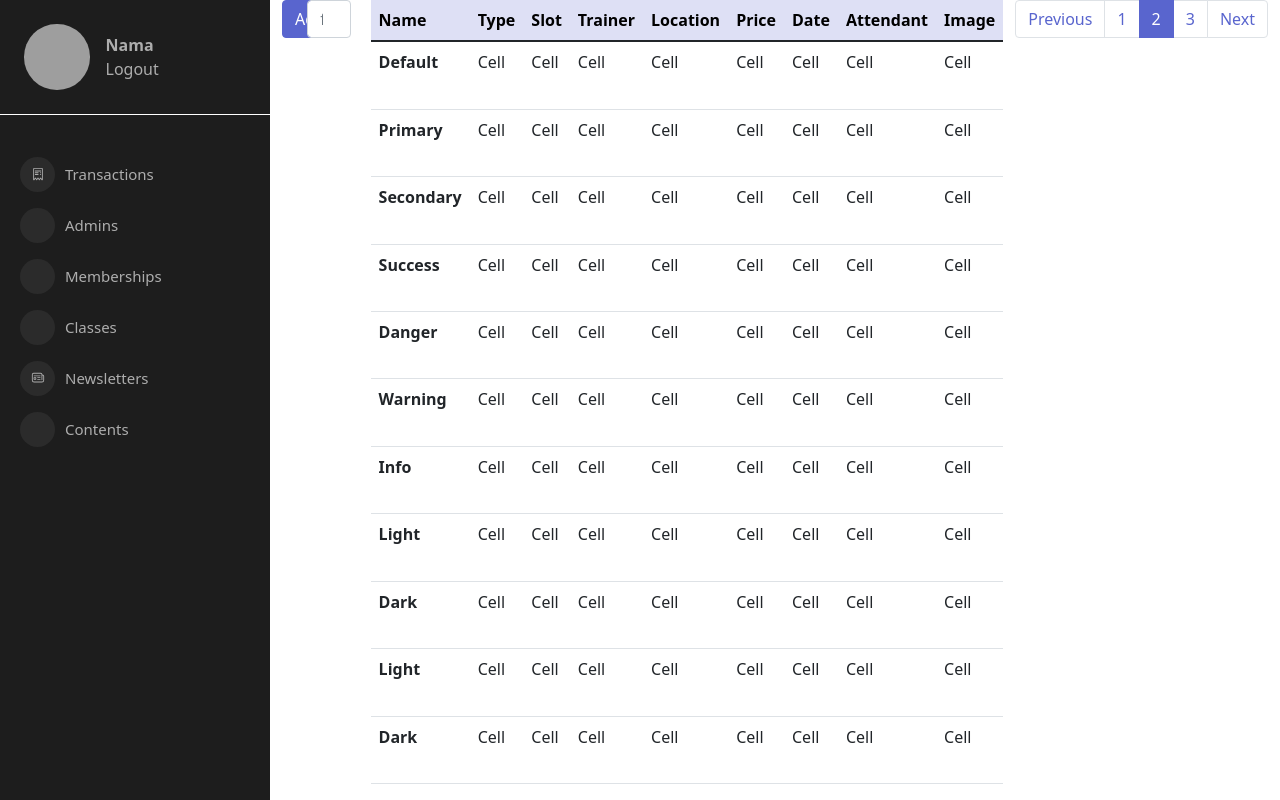
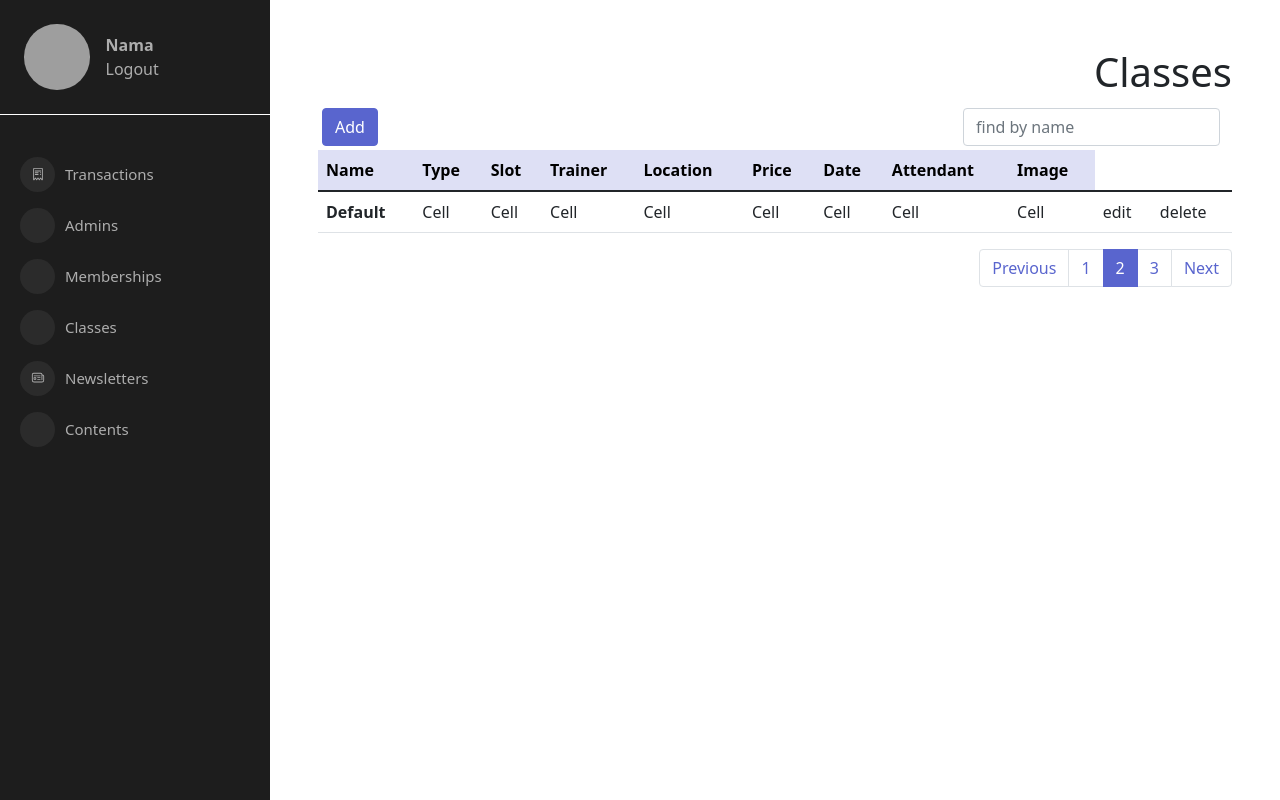
Before and after one commit to mugeki/gym-membership-admin-FE, a Next.js app: page /classes in a window 1280 px wide. Built offline with nearby package versions, Linux system fonts and the light colour scheme; grey boxes are pictures that could not be loaded; some icons are missing.

Commit message:
create class & transaction

```diff
--- a/components/elements/addClassModal.js
+++ b/components/elements/addClassModal.js
@@ -8,11 +8,7 @@ export default function AddClassModal(props) {
 			aria-labelledby="contained-modal-title-vcenter"
 			centered
 		>
-			<Modal.Header closeButton>
-				<Modal.Title id="contained-modal-title-vcenter">
-					Modal heading
-				</Modal.Title>
-			</Modal.Header>
+			<Modal.Header closeButton></Modal.Header>
 			<Modal.Body>
 				<Form>
 					<Form.Group className="mb-3" controlId="formBasicName">
@@ -50,14 +46,14 @@ export default function AddClassModal(props) {
 						<Form.Control type="date" placeholder="Date" />
 					</Form.Group>
 
-					<Form.Group className="mb-3" controlId="formBasicPrice">
-						<Form.Label>Price</Form.Label>
-						<Form.Control type="price" placeholder="Price" />
+					<Form.Group className="mb-3" controlId="formBasicAttend">
+						<Form.Label>Attend</Form.Label>
+						<Form.Control type="attend" placeholder="Attend" />
 					</Form.Group>
 
-					<Form.Group className="mb-3" controlId="formBasicDate">
-						<Form.Label>Date</Form.Label>
-						<Form.Control type="date" placeholder="Date" />
+					<Form.Group className="mb-3" controlId="formBasicImagee">
+						<Form.Label>Image</Form.Label>
+						<Form.Control type="file" placeholder="Image" />
 					</Form.Group>
 
 					<Button variant="primary" type="submit">
--- a/pages/classes/index.js
+++ b/pages/classes/index.js
@@ -1,26 +1,29 @@
 import Layout from "../../components/Layout";
-import {
-	Table,
-	Form,
-	FormControl,
-	Button,
-	Row,
-	Col,
-	Pagination,
-} from "react-bootstrap";
+import { Form, FormControl, Button } from "react-bootstrap";
+import { useState } from "react";
 import AddClassModal from "../../components/elements/addClassModal";
 
 export default function Classes() {
+	const [modalShow, setModalShow] = useState(false);
+	// const [editShow, setEditShow] = useState(false);
+	// const onClick = () => {
+	// 	setEditShow(true);
+	// };
+	const onClick = () => {
+		setModalShow(true);
+	};
+
 	return (
 		<Layout>
-			<div className="container-fluid">
-				<Row>
-					<Col xs={3}>
-						<Button href="/form" variant="primary" event="onClick">
+			<AddClassModal show={modalShow} onHide={() => setModalShow(false)} />
+
+			<div className="d-flex flex-column mx-auto w-100 p-5 justify-content-start">
+				<h1 className="text-end">Classes</h1>
+				<div className="d-flex p-1 justify-content-between">
+					<Button variant="primary" onClick={onClick}>
 						Add
 					</Button>
-					</Col>
-					<Col>
+
 					<Form className="d-flex">
 						<FormControl
 							type="search"
@@ -29,28 +32,26 @@ export default function Classes() {
 							aria-label="Search"
 						/>
 					</Form>
-					</Col>
-				</Row>
 				</div>
 
 				<div className="d-flex">
 					<table className="table flex-column">
 						<thead className="table-primary flex-column">
 							<tr>
-							<th scope="col">Name</th>
-							<th scope="col">Type</th>
-							<th scope="col">Slot</th>
-							<th scope="col">Trainer</th>
-							<th scope="col">Location</th>
-							<th scope="col">Price</th>
-							<th scope="col">Date</th>
-							<th scope="col">Attendant</th>
-							<th scope="col">Image</th>
+								<th>Name</th>
+								<th>Type</th>
+								<th>Slot</th>
+								<th>Trainer</th>
+								<th>Location</th>
+								<th>Price</th>
+								<th>Date</th>
+								<th>Attendant</th>
+								<th>Image</th>
 							</tr>
 						</thead>
 						<tbody className="flex-column">
 							<tr>
-							<th scope="row">Default</th>
+								<th>Default</th>
 								<td>Cell</td>
 								<td>Cell</td>
 								<td>Cell</td>
@@ -59,153 +60,45 @@ export default function Classes() {
 								<td>Cell</td>
 								<td>Cell</td>
 								<td>Cell</td>
-						</tr>
-
-						<tr className="flex-column">
-							<th scope="row">Primary</th>
-							<td>Cell</td>
-							<td>Cell</td>
-							<td>Cell</td>
-							<td>Cell</td>
-							<td>Cell</td>
-							<td>Cell</td>
-							<td>Cell</td>
-							<td>Cell</td>
-						</tr>
-						<tr className="flex-column">
-							<th scope="row">Secondary</th>
-							<td>Cell</td>
-							<td>Cell</td>
-							<td>Cell</td>
-							<td>Cell</td>
-							<td>Cell</td>
-							<td>Cell</td>
-							<td>Cell</td>
-							<td>Cell</td>
-						</tr>
-						<tr className="flex-column">
-							<th scope="row">Success</th>
-							<td>Cell</td>
-							<td>Cell</td>
-							<td>Cell</td>
-							<td>Cell</td>
-							<td>Cell</td>
-							<td>Cell</td>
-							<td>Cell</td>
-							<td>Cell</td>
-						</tr>
-						<tr className="flex-column">
-							<th scope="row">Danger</th>
-							<td>Cell</td>
-							<td>Cell</td>
-							<td>Cell</td>
-							<td>Cell</td>
-							<td>Cell</td>
-							<td>Cell</td>
-							<td>Cell</td>
-							<td>Cell</td>
-						</tr>
-						<tr className="flex-column">
-							<th scope="row">Warning</th>
-							<td>Cell</td>
-							<td>Cell</td>
-							<td>Cell</td>
-							<td>Cell</td>
-							<td>Cell</td>
-							<td>Cell</td>
-							<td>Cell</td>
-							<td>Cell</td>
-						</tr>
-						<tr className="flex-column">
-							<th scope="row">Info</th>
-							<td>Cell</td>
-							<td>Cell</td>
-							<td>Cell</td>
-							<td>Cell</td>
-							<td>Cell</td>
-							<td>Cell</td>
-							<td>Cell</td>
-							<td>Cell</td>
-						</tr>
-						<tr className="flex-column">
-							<th scope="row">Light</th>
-							<td>Cell</td>
-							<td>Cell</td>
-							<td>Cell</td>
-							<td>Cell</td>
-							<td>Cell</td>
-							<td>Cell</td>
-							<td>Cell</td>
-							<td>Cell</td>
-						</tr>
-						<tr className="flex-column">
-							<th scope="row">Dark</th>
-							<td>Cell</td>
-							<td>Cell</td>
-							<td>Cell</td>
-							<td>Cell</td>
-							<td>Cell</td>
-							<td>Cell</td>
-							<td>Cell</td>
-							<td>Cell</td>
-						</tr>
-						<tr className="flex-column">
-							<th scope="row">Light</th>
-							<td>Cell</td>
-							<td>Cell</td>
-							<td>Cell</td>
-							<td>Cell</td>
-							<td>Cell</td>
-							<td>Cell</td>
-							<td>Cell</td>
-							<td>Cell</td>
-						</tr>
-						<tr className="flex-column">
-							<th scope="row">Dark</th>
-							<td>Cell</td>
-							<td>Cell</td>
-							<td>Cell</td>
-							<td>Cell</td>
-							<td>Cell</td>
-							<td>Cell</td>
-							<td>Cell</td>
-							<td>Cell</td>
+								<td onClick>edit</td>
+								<td onClick>delete</td>
 							</tr>
 						</tbody>
 					</table>
 				</div>
 
-			<div className="container-fluid">
+				<div className="d-flex flex-column mx-auto w-100 justify-content-start">
 					<nav aria-label="...">
-					<ul class="pagination justify-content-end">
-						<li class="page-item">
-							<a class="page-link" href="#">
+						<ul className="pagination justify-content-end">
+							<li className="page-item">
+								<a className="page-link" href="#">
 									Previous
 								</a>
 							</li>
-						<li class="page-item">
-							<a class="page-link" href="#">
+							<li className="page-item">
+								<a className="page-link" href="#">
 									1
 								</a>
 							</li>
-						<li class="page-item active" aria-current="page">
-							<a class="page-link" href="#">
-								2 <span class="visually-hidden">(current)</span>
+							<li className="page-item active" aria-current="page">
+								<a className="page-link" href="#">
+									2 <span className="visually-hidden">(current)</span>
 								</a>
 							</li>
-						<li class="page-item">
-							<a class="page-link" href="#">
+							<li className="page-item">
+								<a className="page-link" href="#">
 									3
 								</a>
 							</li>
-						<li class="page-item">
-							<a class="page-link" href="#">
+							<li className="page-item">
+								<a className="page-link" href="#">
 									Next
 								</a>
 							</li>
 						</ul>
 					</nav>
 				</div>
+			</div>
 		</Layout>
 	);
 }
```
Also changed, not shown: pages/transactions/index.js (+78 -6 lines). Lines whose indentation alone changed are shown as unchanged.
